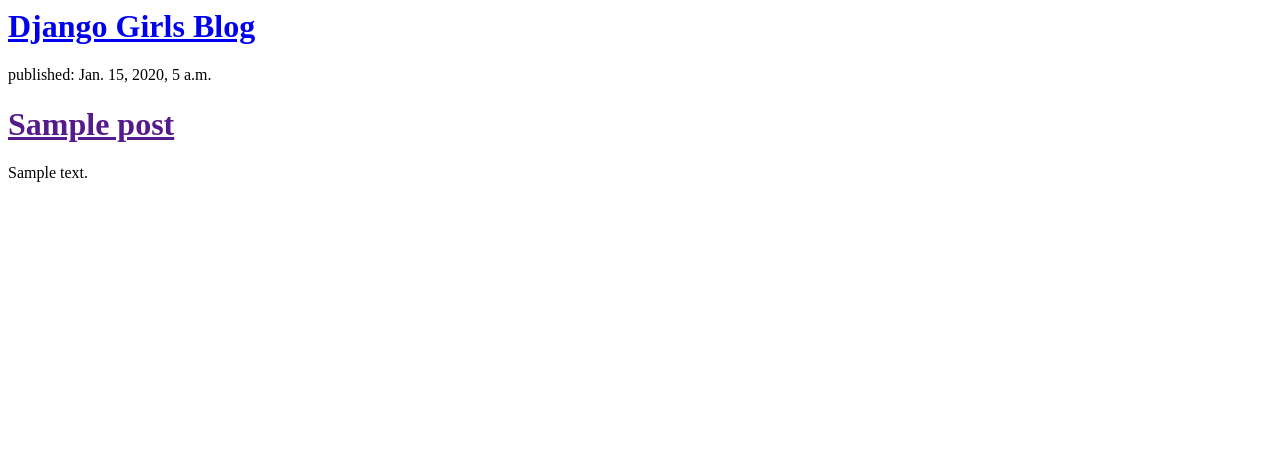
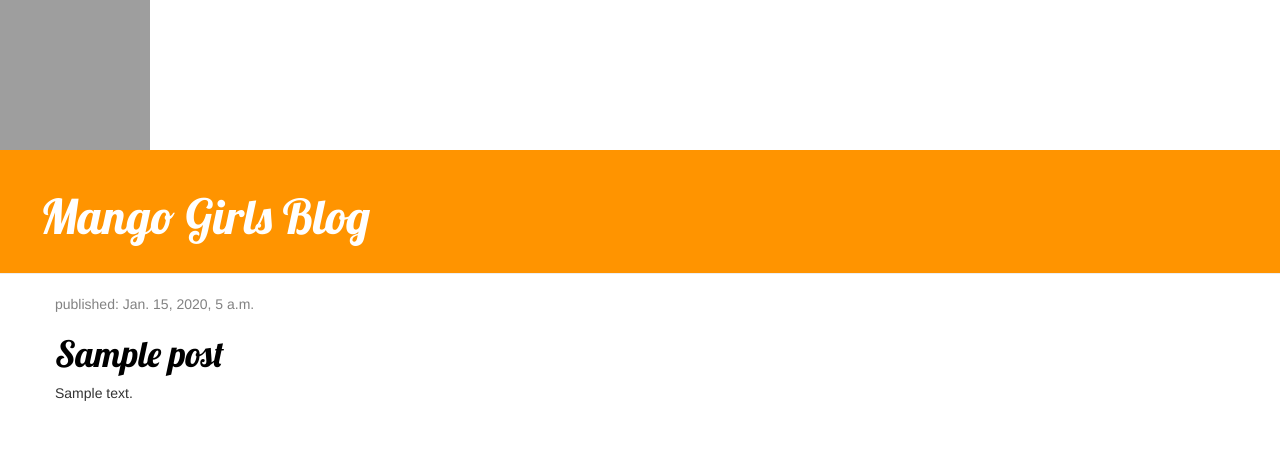
Before and after one commit to tusharmaharishi/cs3240-f16-team16, a Django app: page / in a window 1280 px wide. Shown: the top 472 px of the page. Run offline with Django 3.2, Linux system fonts and the light colour scheme; tables that the repository leaves empty hold one stand-in row (values such as "Sample post"); some libraries are stand-ins or nearby versions; grey boxes are pictures that could not be loaded.

Commit message:
css and mango changes

```diff
--- /dev/null
+++ b/blog/static/css/blog.css
@@ -0,0 +1,46 @@
+.page-header {
+    background-color: #ff9400;
+    margin-top: 0;
+    padding: 20px 20px 20px 40px;
+}
+
+.page-header h1, .page-header h1 a, .page-header h1 a:visited, .page-header h1 a:active {
+    color: #ffffff;
+    font-size: 36pt;
+    text-decoration: none;
+}
+
+.content {
+    margin-left: 40px;
+}
+
+h1, h2, h3, h4 {
+    font-family: 'Lobster', cursive;
+}
+
+.date {
+    color: #828282;
+}
+
+.save {
+    float: right;
+}
+
+.post-form textarea, .post-form input {
+    width: 100%;
+}
+
+.top-menu, .top-menu:hover, .top-menu:visited {
+    color: #ffffff;
+    float: right;
+    font-size: 26pt;
+    margin-right: 20px;
+}
+
+.post {
+    margin-bottom: 70px;
+}
+
+.post h1 a, .post h1 a:visited {
+    color: #000000;
+}
--- /dev/null
+++ b/blog/templates/blog/base.html
@@ -0,0 +1,23 @@
+{% load staticfiles %}
+<html>
+  <head>
+    <title>Mango Girls blog</title>
+    <link rel="stylesheet" href="//maxcdn.bootstrapcdn.com/bootstrap/3.2.0/css/bootstrap.min.css">
+    <link rel="stylesheet" href="//maxcdn.bootstrapcdn.com/bootstrap/3.2.0/css/bootstrap-theme.min.css">
+    <link rel="stylesheet" href="{% static 'css/blog.css' %}">
+    <link href="//fonts.googleapis.com/css?family=Lobster&subset=latin,latin-ext" rel="stylesheet" type="text/css">
+    <img src="http://img03.deviantart.net/635f/i/2015/115/f/3/mellow_mango_by_twistyfox-d4n3hl4.png " alt="some_text" style="width:150;height:150;">
+  </head>
+  <body>
+    <div class="page-header">
+      <h1><a href="/">Mango Girls Blog</a></h1>
+    </div>
+    <div class="content container">
+      <div class="row">
+        <div class="col-md-8">
+          {% block content %}
+          {% endblock %}
+        </div>
+      </div>
+    </div>
+</body></html>
--- a/blog/templates/blog/post_list.html
+++ b/blog/templates/blog/post_list.html
@@ -1,18 +1,13 @@
-<html>
-    <head>
-        <title>Mango Girls blog</title>
-    </head>
-    <body>
-      <div>
-	<h1><a href="/">Django Girls Blog</a></h1>
-      </div>
+{% extends 'blog/base.html' %}
 
-      {% for post in posts %}
-      <div>
-        <p>published: {{ post.published_date }}</p>
-        <h1><a href="">{{ post.title }}</a></h1>
-        <p>{{ post.text|linebreaksbr }}</p>
-      </div>
-      {% endfor %}
-    </body>
-</html>
+{% block content %}
+{% for post in posts %}
+<div class="post">
+  <div class="date">
+    <p>published: {{ post.published_date }}</p>
+  </div>
+  <h1><a href="">{{ post.title }}</a></h1>
+  <p>{{ post.text|linebreaksbr }}</p>
+</div>
+{% endfor %}
+{% endblock %}
```
Also changed, not shown: blog/templates/blog/mango.png (added).
